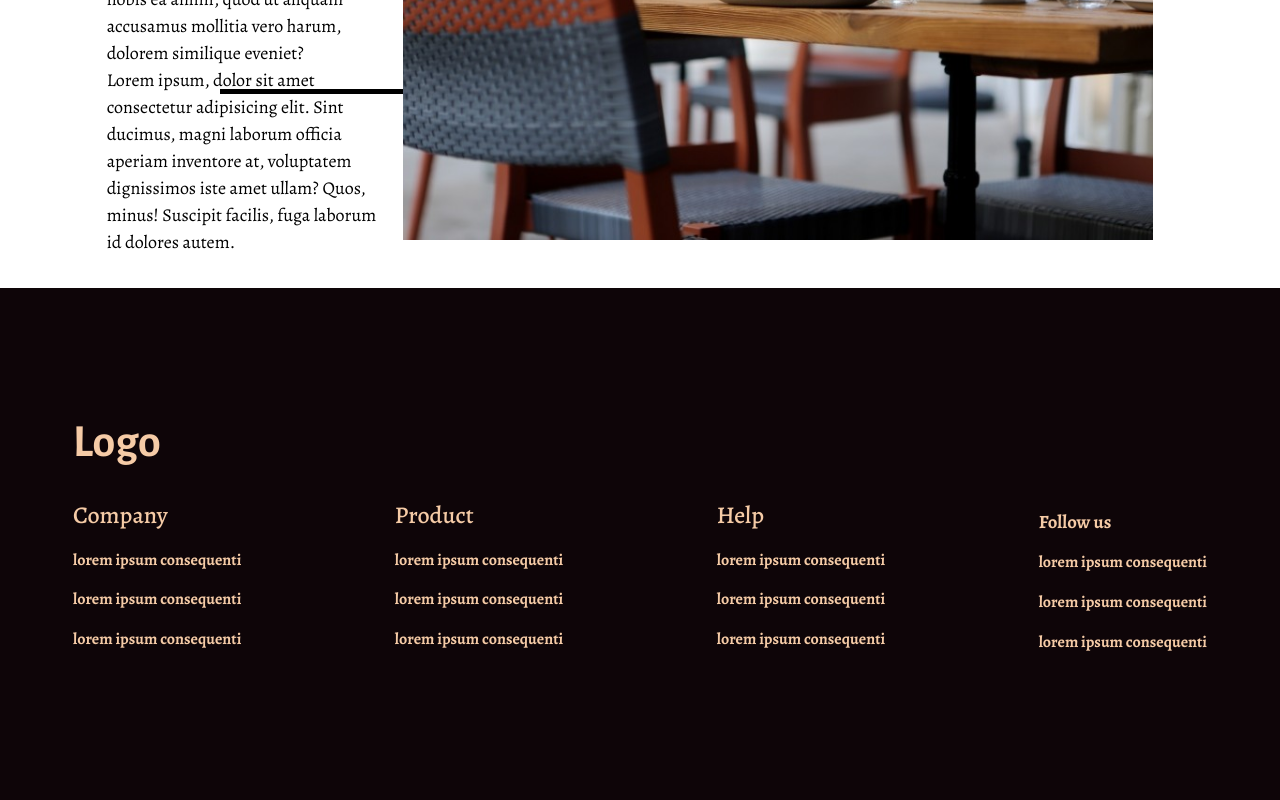
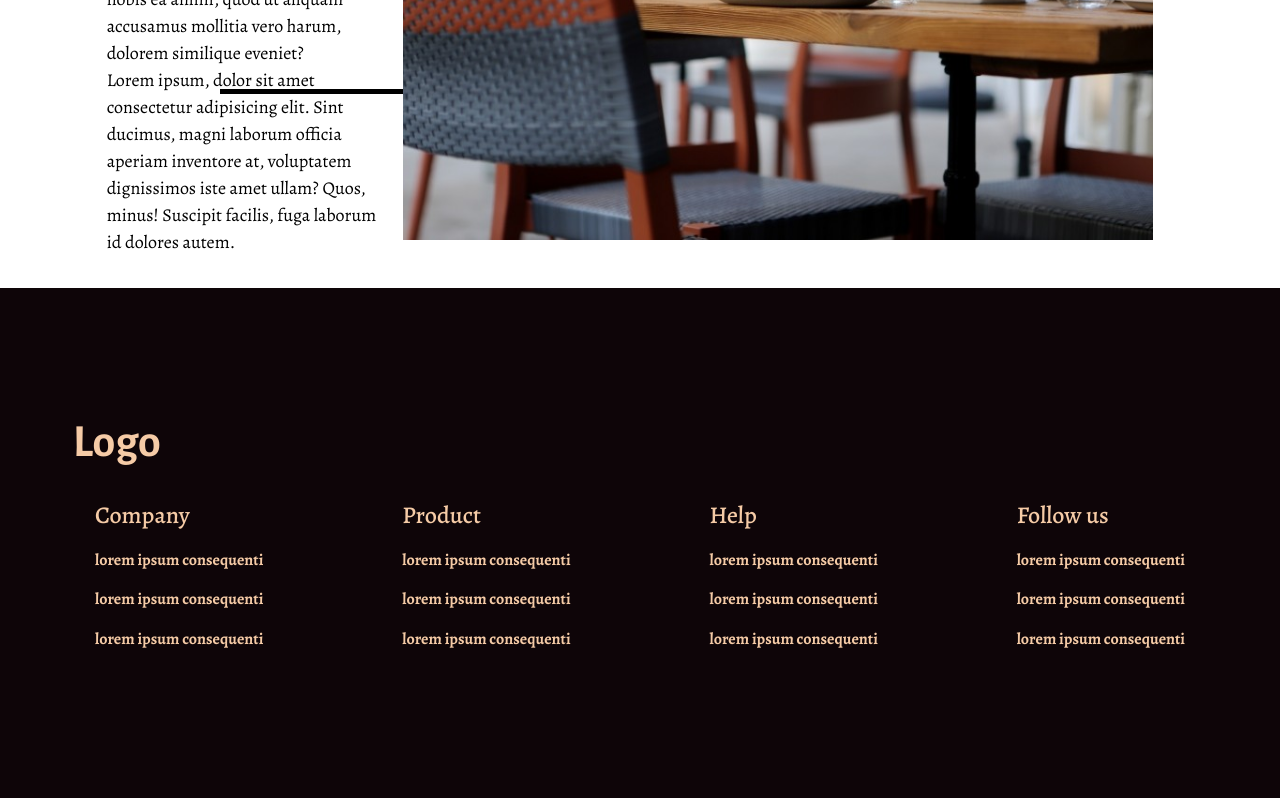
Before and after one commit to ZambranoBeicker/Facilito-Space, a website built with webpack: page assets/index.template.html in a window 1280 px wide. Shown: the part 2721-3521 px from the top of the page. Built offline with nearby package versions, Linux system fonts and the light colour scheme.

Commit message:
Add mediaquery for 450px

```diff
--- a/assets/css/components/_footer.scss
+++ b/assets/css/components/_footer.scss
@@ -58,8 +58,8 @@
       display: block;
     }
 
-    &__main-content{
-        @include flex(space-between,wrap);
+    &__main-content {
+      @include flex(space-between, wrap);
     }
 
     &__liks,
@@ -70,8 +70,33 @@
         font-size: $font-size-paragraph-first;
         font-weight: 500;
         @include marPad(10px 0 0 0, 0);
-
       }
     }
   }
 }
+
+@media screen and (min-width: 450px) {
+  .footer {
+    &__list {
+      display: block;
+    }
+
+    &__main-content {
+      @include flex(space-between, true);
+    }
+
+    &__links,
+    &__company,
+    &__product,
+    &__help {
+      @include marPad(0 22px 0 22px, true);
+      flex-shrink: 0;
+
+      &-Title {
+        font-size: $font-size-paragraph-first;
+        font-weight: 500;
+        @include marPad(10px 0 0 0, 0);
+      }
+    }
+  }
+}
```
